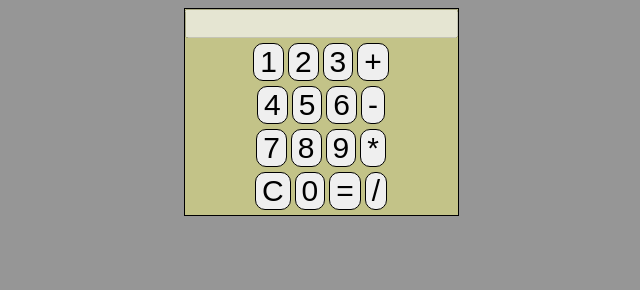
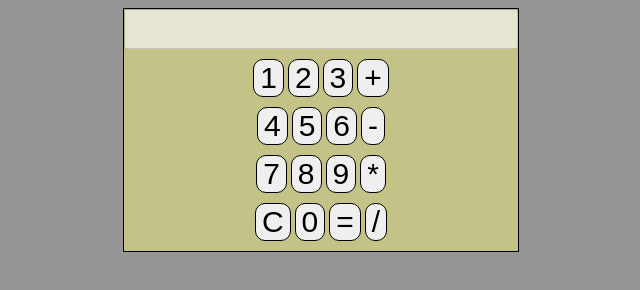
Before and after one commit to 0xcyborg/Calculator, a plain HTML site: page index.html in a window 1280 px wide. Shown: the whole page, without its empty margins (319-959 px from the left). Drawn offline with Linux system fonts and the light colour scheme.

Commit message:
Update style.css

```diff
--- a/style.css
+++ b/style.css
@@ -11,7 +11,7 @@ body {
 }
 
 .content div{
-    margin: 5px;
+    margin: 10px;
 }
 
 .content div button{
@@ -22,7 +22,7 @@ body {
 }
 
 .content input{
-    font-size: 20px;
+    font-size: 30px;
 }
 
 .content div button:hover{
```
